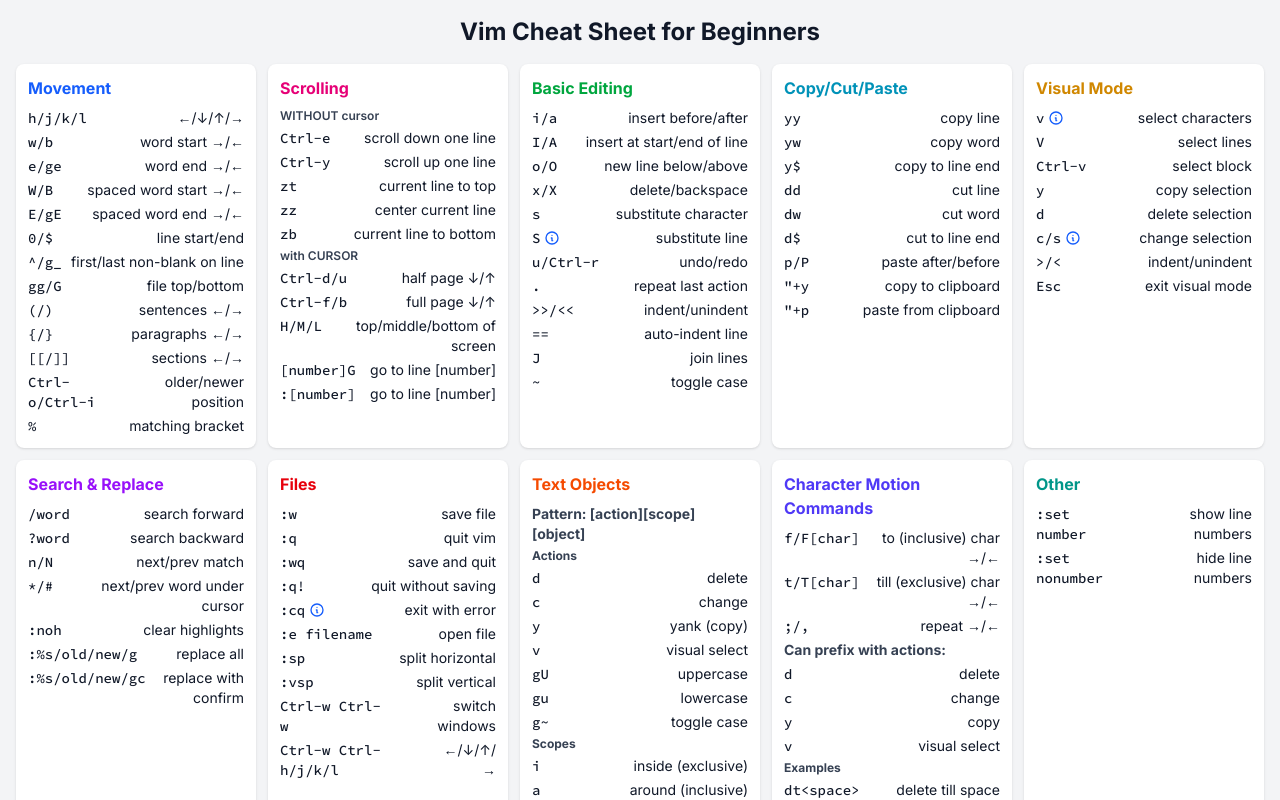
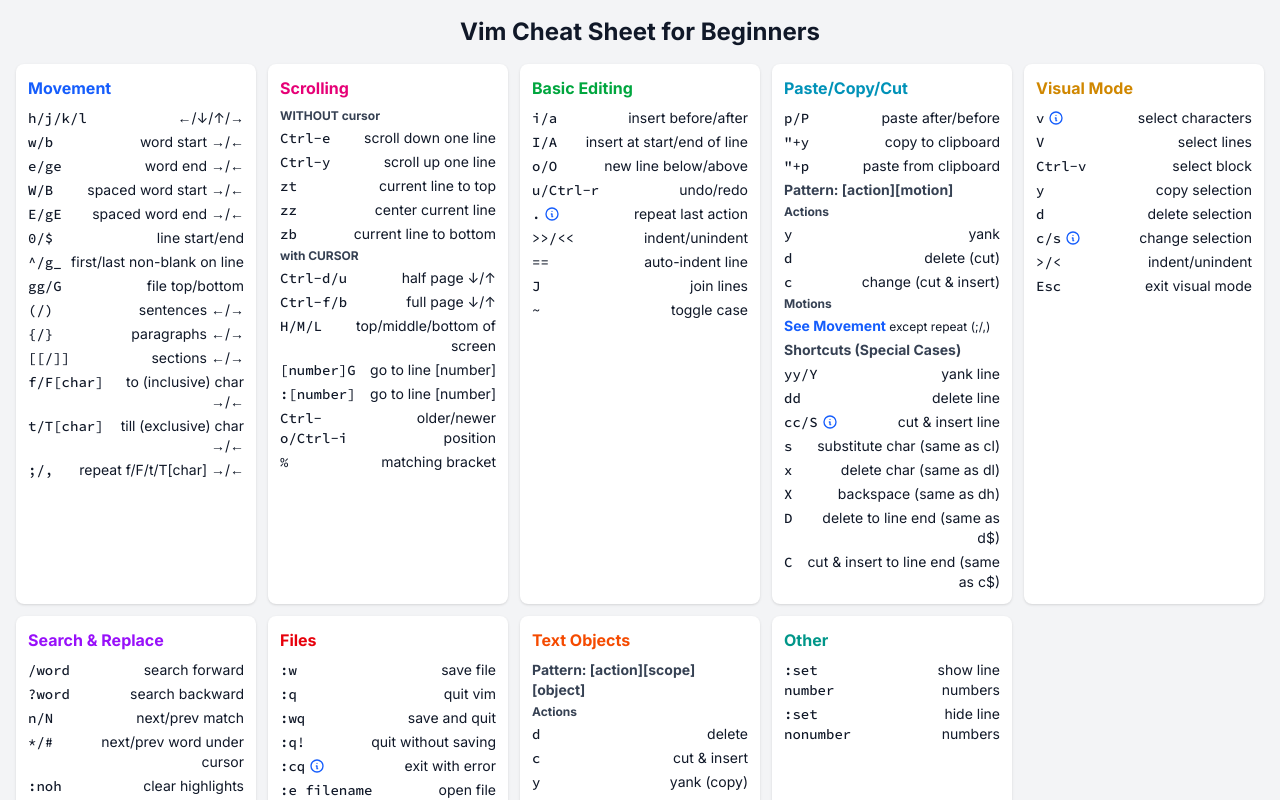
Before and after one commit to Noitidart/vim-cheats, a Next.js app: page / in a window 1280 px wide. Shown: the top 800 px of the page. Built offline with nearby package versions, Linux system fonts and the light colour scheme.

Commit message:
Deduplicate patterns

```diff
--- a/pages/index.tsx
+++ b/pages/index.tsx
@@ -12,6 +12,7 @@
 type CommandOptions = {
   tooltip?: TooltipItem[];
   commandColorClass?: string;
+  descriptionClassNames?: string;
   isText?: boolean;
 };
 
@@ -40,31 +41,30 @@
       ['(/)', 'sentences ←/→'],
       ['{/}', 'paragraphs ←/→'],
       ['[[/]]', 'sections ←/→'],
-      ['Ctrl-o/Ctrl-i', 'older/newer position'],
-      ['%', 'matching bracket']
+      ['f/F[char]', 'to (inclusive) char →/←'],
+      ['t/T[char]', 'till (exclusive) char →/←'],
+      [';/,', 'repeat f/F/t/T[char] →/←']
     ]
   },
   {
     title: 'Scrolling',
     colorClass: 'text-pink-600 dark:text-pink-400',
     commands: [
-      [
-        'WITHOUT cursor',
-        '',
-        { isText: true, commandColorClass: 'font-semibold' }
-      ],
+      ['WITHOUT cursor', '', { isText: true, commandColorClass: 'font-bold' }],
       ['Ctrl-e', 'scroll down one line'],
       ['Ctrl-y', 'scroll up one line'],
       ['zt', 'current line to top'],
       ['zz', 'center current line'],
       ['zb', 'current line to bottom'],
       ['', '', { isText: true }],
-      ['with CURSOR', '', { isText: true, commandColorClass: 'font-semibold' }],
+      ['with CURSOR', '', { isText: true, commandColorClass: 'font-bold' }],
       ['Ctrl-d/u', 'half page ↓/↑'],
       ['Ctrl-f/b', 'full page ↓/↑'],
       ['H/M/L', 'top/middle/bottom of screen'],
       ['[number]G', 'go to line [number]'],
-      [':[number]', 'go to line [number]']
+      [':[number]', 'go to line [number]'],
+      ['Ctrl-o/Ctrl-i', 'older/newer position'],
+      ['%', 'matching bracket']
     ]
   },
   {
@@ -74,21 +74,17 @@
       ['i/a', 'insert before/after'],
       ['I/A', 'insert at start/end of line'],
       ['o/O', 'new line below/above'],
-      ['x/X', 'delete/backspace'],
-      ['s', 'substitute character'],
+      ['u/Ctrl-r', 'undo/redo'],
       [
-        'S',
-        'substitute line',
+        '.',
+        'repeat last action',
         {
           tooltip: [
-            'Deletes entire line and enters insert mode',
-            "Keeps the line's indentation",
-            'Equivalent to <kbd>cc</kbd>'
+            'If the last action entered insert mode, it repeats without re-entering insert mode',
+            'Example: After typing <kbd>ciw</kbd> then <kbd>hello</kbd>, pressing <kbd>.</kbd> will change the next word to <kbd>hello</kbd>'
           ]
         }
       ],
-      ['u/Ctrl-r', 'undo/redo'],
-      ['.', 'repeat last action'],
       ['>>/<<', 'indent/unindent'],
       ['==', 'auto-indent line'],
       ['J', 'join lines'],
@@ -96,18 +92,55 @@
     ]
   },
   {
-    title: 'Copy/Cut/Paste',
+    title: 'Paste/Copy/Cut',
     colorClass: 'text-cyan-600 dark:text-cyan-400',
     commands: [
-      ['yy', 'copy line'],
-      ['yw', 'copy word'],
-      ['y$', 'copy to line end'],
-      ['dd', 'cut line'],
-      ['dw', 'cut word'],
-      ['d$', 'cut to line end'],
       ['p/P', 'paste after/before'],
       ['"+y', 'copy to clipboard'],
-      ['"+p', 'paste from clipboard']
+      ['"+p', 'paste from clipboard'],
+      [
+        'Pattern: [action][motion]',
+        '',
+        { isText: true, commandColorClass: 'font-bold !text-sm' }
+      ],
+      ['Actions', '', { isText: true, commandColorClass: 'font-bold' }],
+      ['y', 'yank '],
+      ['d', 'delete (cut)'],
+      ['c', 'change (cut & insert)'],
+      ['Motions', '', { isText: true, commandColorClass: 'font-bold' }],
+      [
+        <>
+          See Movement{' '}
+          <span className="text-xs font-normal text-gray-900 dark:text-gray-100">
+            except repeat (;/,)
+          </span>
+        </>,
+        '',
+        {
+          isText: true,
+          commandColorClass:
+            'font-bold !text-sm !text-blue-600 dark:!text-blue-400'
+        }
+      ],
+      [
+        'Shortcuts (Special Cases)',
+        '',
+        { isText: true, commandColorClass: 'font-bold !text-sm' }
+      ],
+      ['yy/Y', 'yank line'],
+      ['dd', 'delete line'],
+      [
+        'cc/S',
+        'cut & insert line',
+        {
+          tooltip: ["Keeps the line's indentation"]
+        }
+      ],
+      ['s', 'substitute char (same as cl)'],
+      ['x', 'delete char (same as dl)'],
+      ['X', 'backspace (same as dh)'],
+      ['D', 'delete to line end (same as d$)'],
+      ['C', 'cut & insert to line end (same as c$)']
     ]
   },
   {
@@ -205,7 +238,7 @@
       ['', '', { isText: true }],
       ['Actions', '', { isText: true, commandColorClass: 'font-bold' }],
       ['d', 'delete'],
-      ['c', 'change'],
+      ['c', 'cut & insert'],
       ['y', 'yank (copy)'],
       ['v', 'visual select'],
       ['gU', 'uppercase'],
@@ -271,31 +304,6 @@
       ],
       ['it', 'tag content'],
       ['at', 'tag content with tags']
-    ]
-  },
-  {
-    title: 'Character Motion Commands',
-    colorClass: 'text-indigo-600 dark:text-indigo-400',
-    commands: [
-      ['f/F[char]', 'to (inclusive) char →/←'],
-      ['t/T[char]', 'till (exclusive) char →/←'],
-      [';/,', 'repeat →/←'],
-      ['', '', { isText: true }],
-      [
-        'Can prefix with actions:',
-        '',
-        { isText: true, commandColorClass: 'font-bold !text-sm' }
-      ],
-      ['d', 'delete'],
-      ['c', 'change'],
-      ['y', 'copy'],
-      ['v', 'visual select'],
-      ['Examples', '', { isText: true, commandColorClass: 'font-bold' }],
-      ['dt<space>', 'delete till space (exclusive)'],
-      ['df<space>', 'delete to space (inclusive)'],
-      ['ct)', 'change till closing paren (exclusive)'],
-      ['yf.', 'copy to period (inclusive)'],
-      ['vt:', 'select till colon (exclusive)']
     ]
   },
   {
@@ -462,7 +470,14 @@
                           </svg>
                         </span>
                       </Tooltip>
-                      <span className="text-right">{description}</span>
+                      <span
+                        className={clsx(
+                          'text-right',
+                          options.descriptionClassNames
+                        )}
+                      >
+                        {description}
+                      </span>
                     </div>
                   );
                 }
@@ -480,7 +495,14 @@
                     >
                       {command}
                     </span>
-                    <span className="text-right">{description}</span>
+                    <span
+                      className={clsx(
+                        'text-right',
+                        options.descriptionClassNames
+                      )}
+                    >
+                      {description}
+                    </span>
                   </div>
                 );
               })}
```
